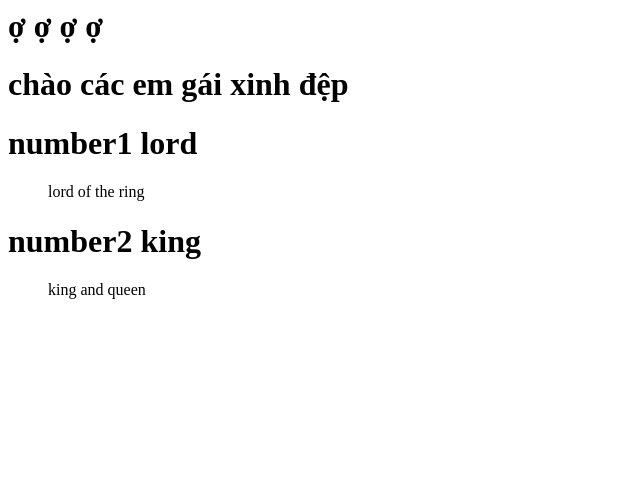
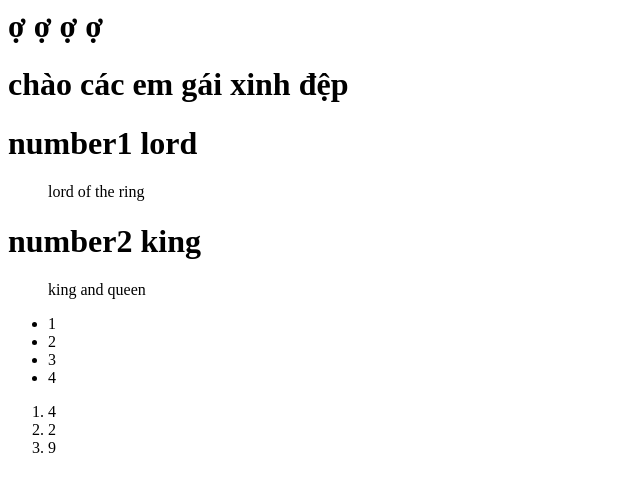
Before and after one commit to truonggluu/bucan, a plain HTML site: page index.html in a window 1280 px wide. Shown: the whole page, without its empty margins (0-640 px from the left). Drawn offline with Linux system fonts and the light colour scheme.

Commit message:
Update index.html

```diff
--- a/index.html
+++ b/index.html
@@ -19,6 +19,17 @@
     <ul>lord of the ring</ul>
     <h1>number2 king</h1>
     <ul>king and queen</ul>
+    <ul>
+        <li>1</li>
+        <li>2</li>
+        <li>3</li>
+        <li>4</li>
+    </ul>
+    <ol>
+        <li>4</li>
+        <li>2</li>
+        <li>9</li>
+    </ol>
 
 </body>
 </html>
```
